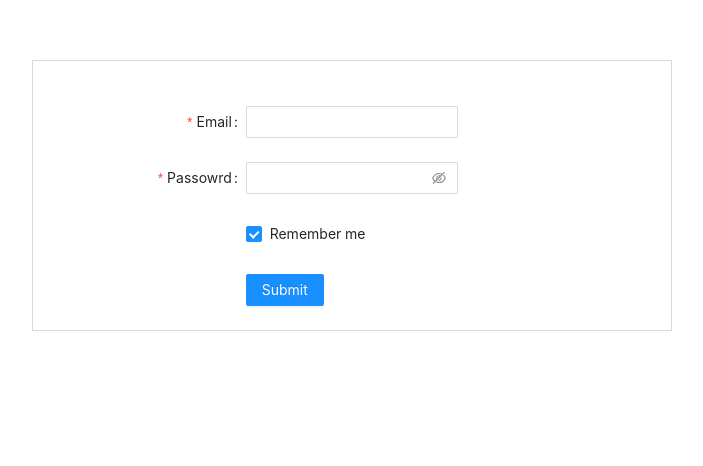
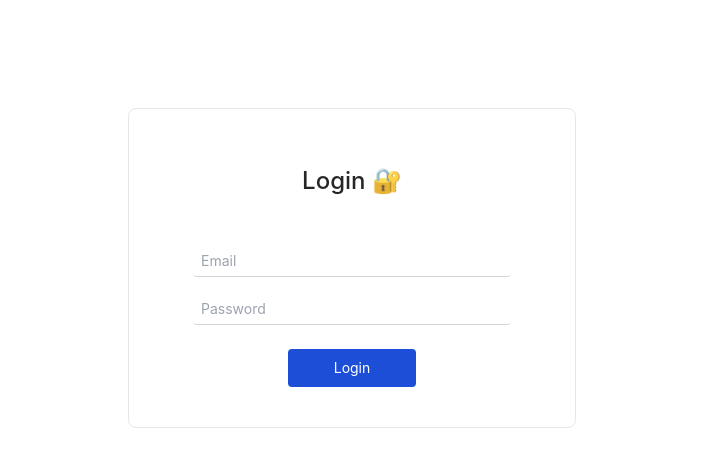
Before and after one commit to ZakKorme/hobbeetat, a React (Create React App) app in the folder client/: page / in a window 1280 px wide. Shown: the part 132-598 px from the top of the page, without its empty margins (288-991 px from the left). Built offline with nearby package versions, Linux system fonts and the light colour scheme.

Commit message:
rewrote login page and added a profile component

```diff
--- a/client/src/containers/Login/Login.js
+++ b/client/src/containers/Login/Login.js
@@ -1,51 +1,83 @@
 import React, { useState } from "react";
-import { Form, Input, Button, Checkbox, Card } from "antd";
-
-import styles from "./Login.module.css";
+import * as Yup from "yup";
+import { useFormik } from "formik";
+// import { useDispatch } from "react-redux";
+// import axios from "axios";
+// import { useHistory } from "react-router-dom";
 
 const Login = () => {
-  const onFinish = () => {};
-  const onFinishFailed = () => {};
+  const [message, setMessage] = useState("");
+  const [loading, setLoading] = useState(false);
 
+  // const dispatch = useDispatch();
+  // const history = useHistory();
+
+  const handleLogin = (email, password) => {
+    //
+  };
+
+  const formik = useFormik({
+    initialValues: {
+      email: "",
+      password: "",
+    },
+    onSubmit: (values) => {
+      setLoading(true);
+      handleLogin(values.email, values.password);
+    },
+    validationSchema: Yup.object({
+      email: Yup.string().trim().required("Please enter your email!").required,
+      password: Yup.string().trim().required("Please enter your password!"),
+    }),
+  });
   return (
     // LOGIN FORM: Antd components - required email and password fields
-    <div className={styles.container}>
-      <Form
-        name="basic"
-        labelCol={{ span: 8 }}
-        wrapperCol={{ span: 8 }}
-        initialValues={{ remember: true }}
-        onFinish={onFinish}
-        onFinishFailed={onFinishFailed}
-        autoComplete="off"
-      >
-        <Form.Item
-          label="Email"
-          name="email"
-          rules={[{ required: true, message: "Please input your email!" }]}
-        >
-          <Input />
-        </Form.Item>
-        <Form.Item
-          label="Passowrd"
-          name="password"
-          rules={[{ required: true, message: "Please input your password!" }]}
-        >
-          <Input.Password />
-        </Form.Item>
-        <Form.Item
-          name="remember"
-          valuePropName="checked"
-          wrapperCol={{ offset: 8, span: 10 }}
-        >
-          <Checkbox>Remember me</Checkbox>
-        </Form.Item>
-        <Form.Item wrapperCol={{ offset: 8, span: 10 }}>
-          <Button type="primary" htmlType="submit">
-            Submit
-          </Button>
-        </Form.Item>
-      </Form>
+    <div className="h-screen flex bg-gray-bg1">
+      <div className="w-full max-w-md m-auto bg-white rounded-lg border border-primaryBorder shadow-default py-10 px-16">
+        <h1 className="text-2xl font-medium text-primary mt-4 mb-12 text-center">
+          Login 🔐
+        </h1>
+        <form onSubmit={formik.handleSubmit}>
+          <div className="space-y-4">
+            <input
+              className="border-b border-gray-300 w-full px-2 h-8 rounded focus:border-blue-500"
+              id="email"
+              type="email"
+              placeholder="Email"
+              name="email"
+              value={formik.values.email}
+              onChange={formik.handleChange}
+              onBlur={formik.handleBlur}
+            />
+            {formik.errors.email ? <div>{formik.errors.email}</div> : null}
+            <input
+              className="border-b border-gray-300 w-full px-2 h-8 rounded focus:border-blue-500"
+              id="password"
+              type="password"
+              placeholder="Password"
+              name="password"
+              value={formik.values.password}
+              onChange={formik.handleChange}
+              onBlur={formik.handleBlur}
+            />
+            {formik.errors.password ? (
+              <div>{formik.errors.password} </div>
+            ) : null}
+          </div>
+        </form>
+        <div className="text-danger text-center my-2" hidden={false}>
+          {message}
+        </div>
+        <div className="flex justify-center items-center mt-6">
+          <button
+            type="submit"
+            disabled={loading}
+            className="rounded border-gray-300 p-2 w-32 bg-blue-700 text-white"
+          >
+            Login
+          </button>
+        </div>
+      </div>
     </div>
   );
 };
--- /dev/null
+++ b/client/src/containers/Profile/Profile.js
@@ -0,0 +1,30 @@
+import React from "react";
+import { useDispatch } from "react-redux";
+import { useHistory } from "react-router-dom";
+
+const Profile = () => {
+  // const dispatch = useDispatch();
+  // const history = useHistory()
+
+  const handleLogout = () => {
+    //
+  };
+
+  return (
+    <div className="w-full h-screen">
+      <div className="w-full p-6">
+        <button
+          className="rounded p-2 w-32 bg-red-700 text-white"
+          onClick={handleLogout}
+        >
+          Logout
+        </button>
+      </div>
+      <div className="w-full h-full text-center items-center">
+        <p className="self-center my-auto"></p>
+      </div>
+    </div>
+  );
+};
+
+export default Profile;
```
Also changed, not shown: client/package.json (+7 -1 lines), 1 other file (tests, documents, lock files or other folders).
